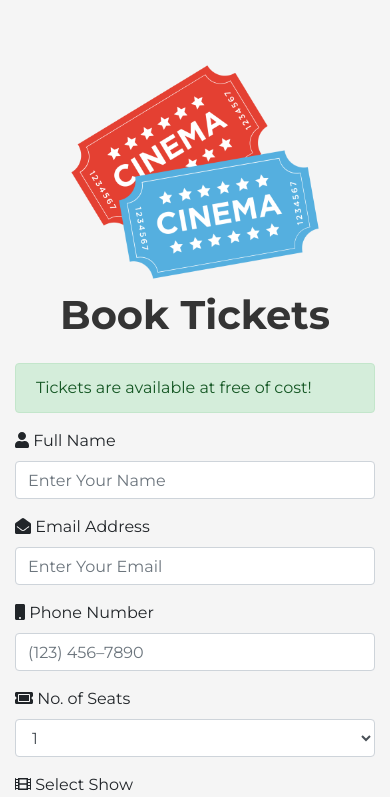
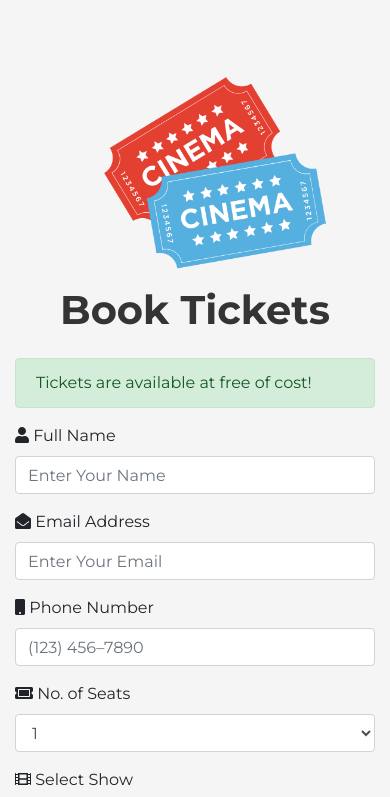
Before and after one commit to Aman0819/OpenClassrooms-Projects3-Watch-It-Outside, a plain HTML site: page index.html in a window 390 px wide. Shown: the part 6010-6807 px from the top of the page. Drawn offline with nearby package versions, Linux system fonts and the light colour scheme; grey boxes are pictures that could not be loaded.

Commit message:
cin img res

```diff
--- a/style.css
+++ b/style.css
@@ -145,9 +145,11 @@ a:hover {
 
 	.cinema-img {
 		padding: 0!important;
-		margin-top: -100px;
-		margin-bottom: -150px;
-		scale: 0.8;
+		margin-top: -50px;
+		margin-bottom: -75px;
+		margin-left: 75px;
+		height: 310px!important;
+		width: 280px!important;
 	}
 
 	.venue-align {
```
